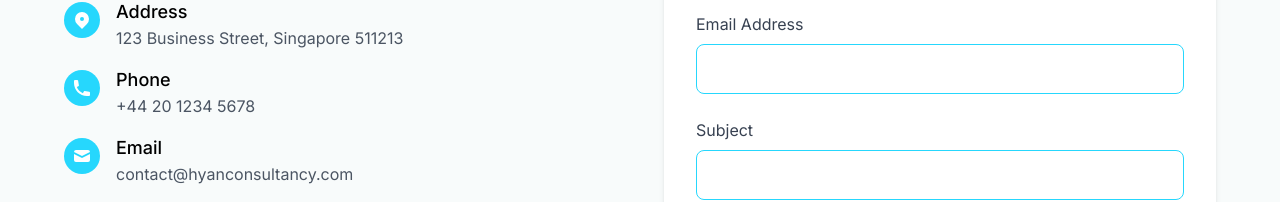
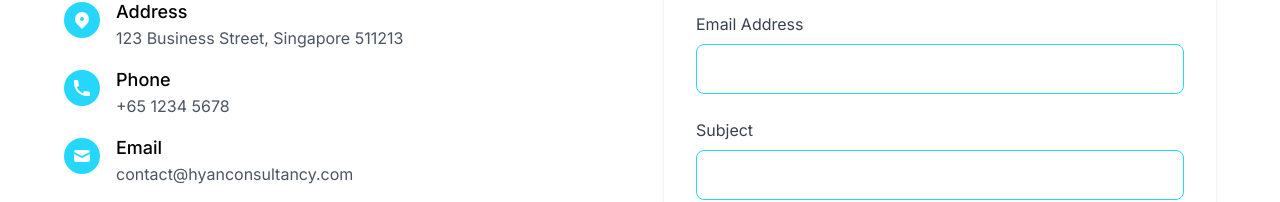
Before and after one commit to faqihisaninja/hyan-consultancy, a Next.js app: page / in a window 1280 px wide. Shown: the part 1712-1914 px from the top of the page. Built offline with nearby package versions, Linux system fonts and the light colour scheme.

Commit message:
Update contact form section

```diff
--- a/src/app/page.tsx
+++ b/src/app/page.tsx
@@ -197,7 +197,7 @@ export default function Home() {
             </section>
 
             {/* Contact Form Section */}
-            <section id="contact" className="py-16 px-4 md:px-8 bg-[#F8FBFB]">
+            <section id="contact" className="py-16 px-4 md:px-8 bg-white">
                 <div className="max-w-6xl mx-auto">
                     <div className="grid md:grid-cols-2 gap-12">
                         {/* Contact Information */}
@@ -256,7 +256,7 @@ export default function Home() {
                                             Phone
                                         </h4>
                                         <p className="text-gray-600">
-                                            +44 20 1234 5678
+                                            +65 1234 5678
                                         </p>
                                     </div>
                                 </div>
```
